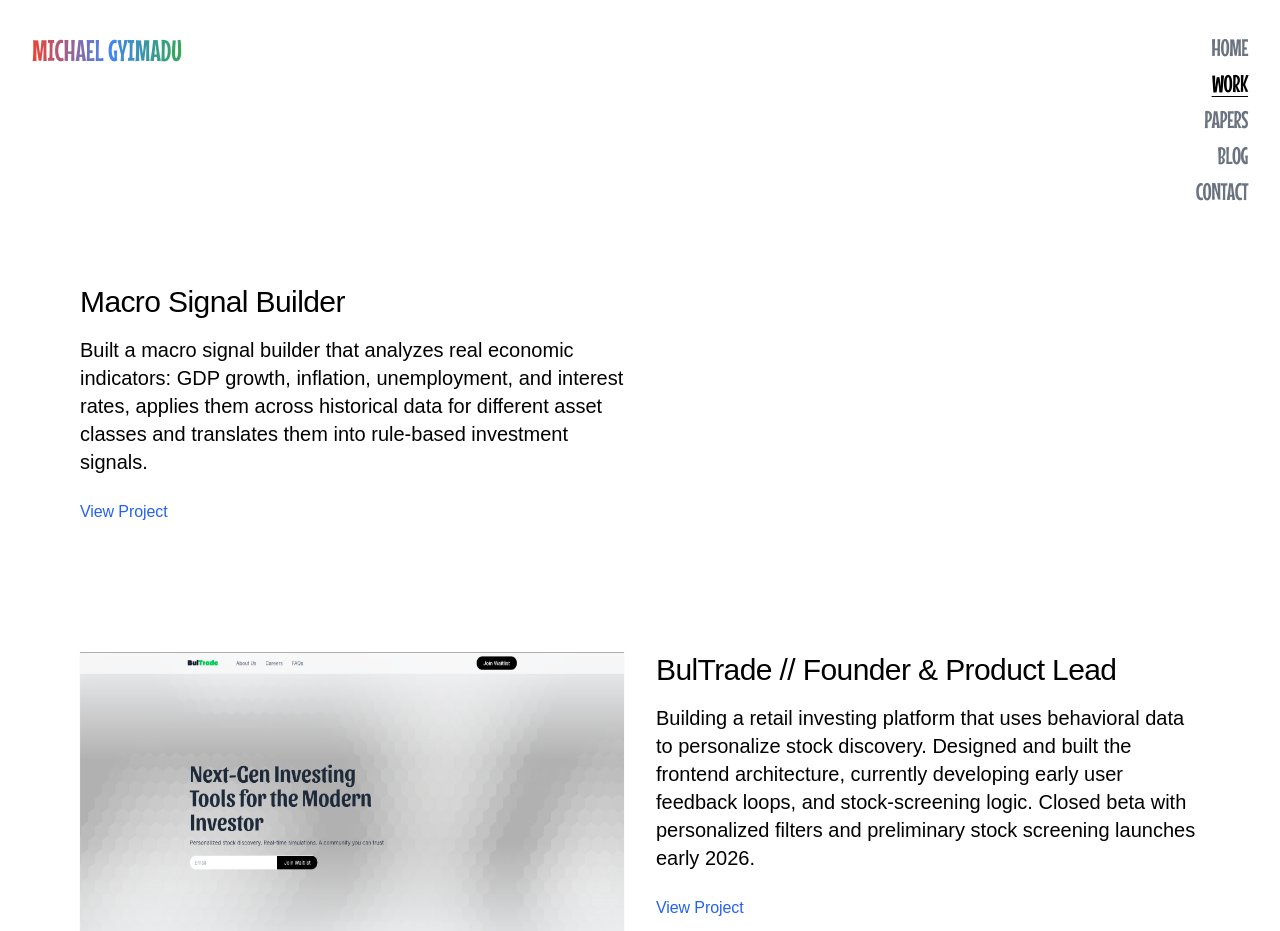
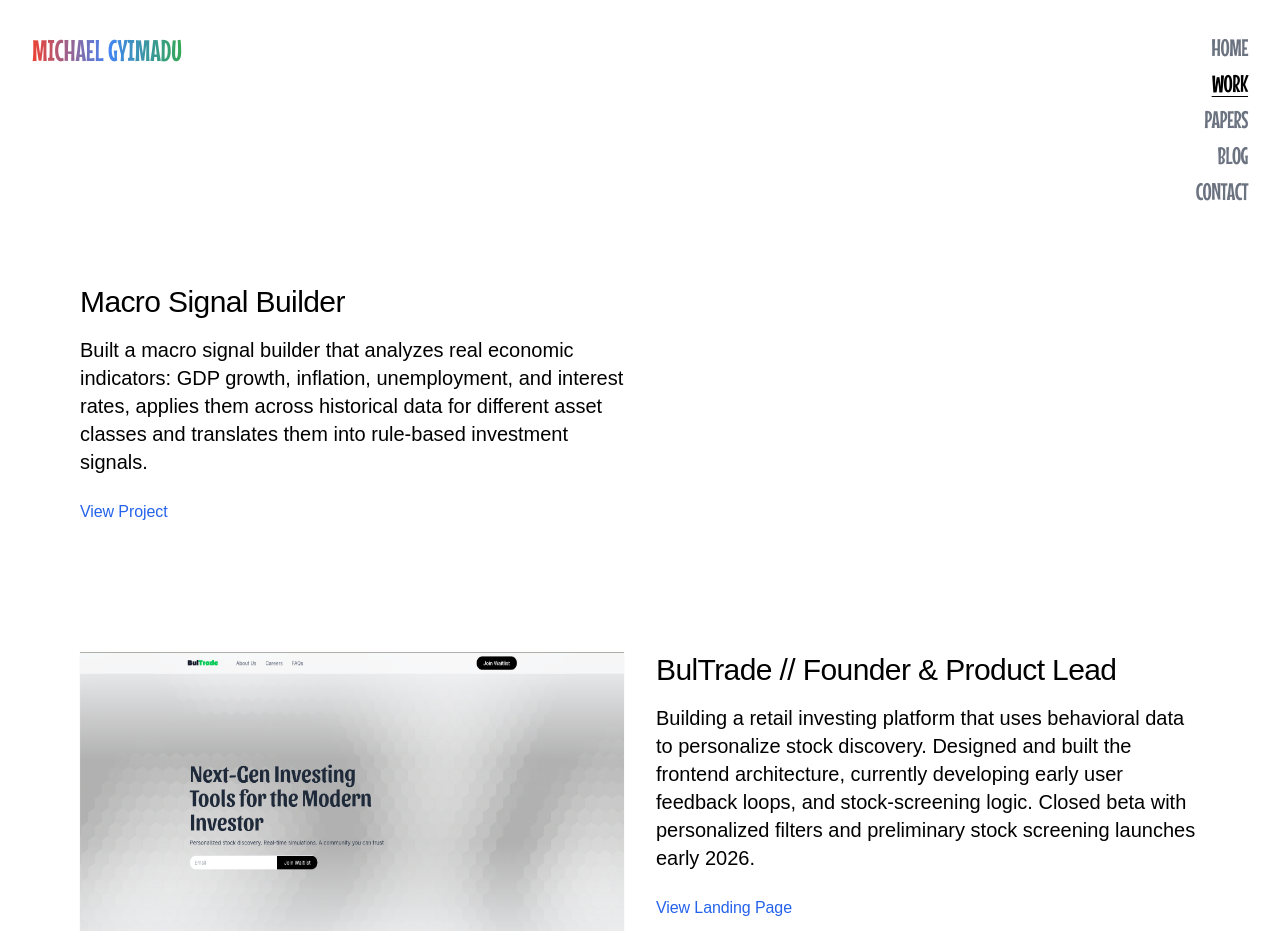
Before and after one commit to gyimadu/portfolio, a Next.js app: page /portfolio in a window 1280 px wide. Shown: the top 931 px of the page. Built offline with nearby package versions, Linux system fonts and the light colour scheme; a web font is replaced by a local one.

Commit message:
updated portfolio page link

```diff
--- a/src/app/portfolio/page.tsx
+++ b/src/app/portfolio/page.tsx
@@ -119,7 +119,7 @@ export default function Portfolio() {
                         rel="noopener noreferrer"
                         className="inline-block mt-4 text-blue-600 hover:text-blue-800 transition-colors"
                       >
-                        {project.title === "BulTrade // Founder" ? "View Landing Page" : "View Project"}
+                        {project.title === "BulTrade // Founder & Product Lead" ? "View Landing Page" : "View Project"}
                       </a>
                     )}
                   </div>
```
